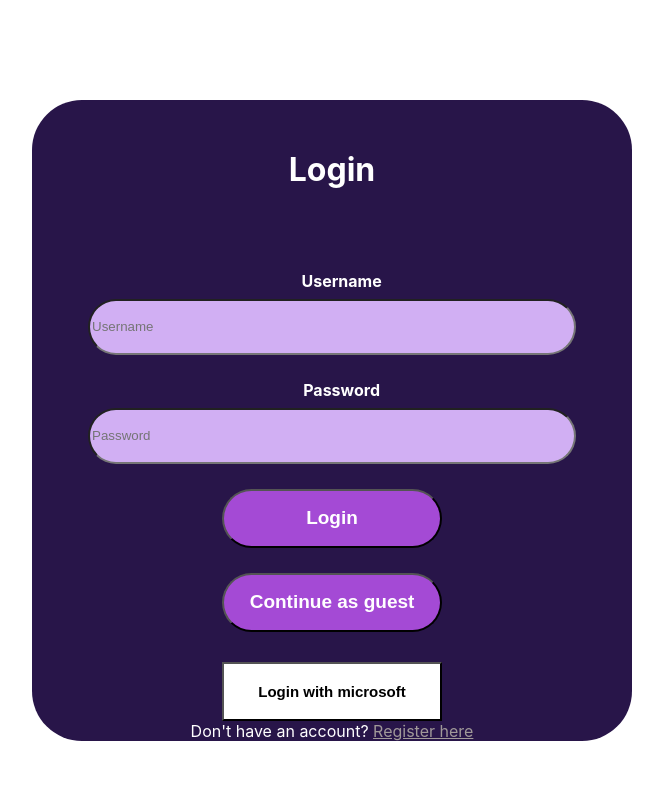
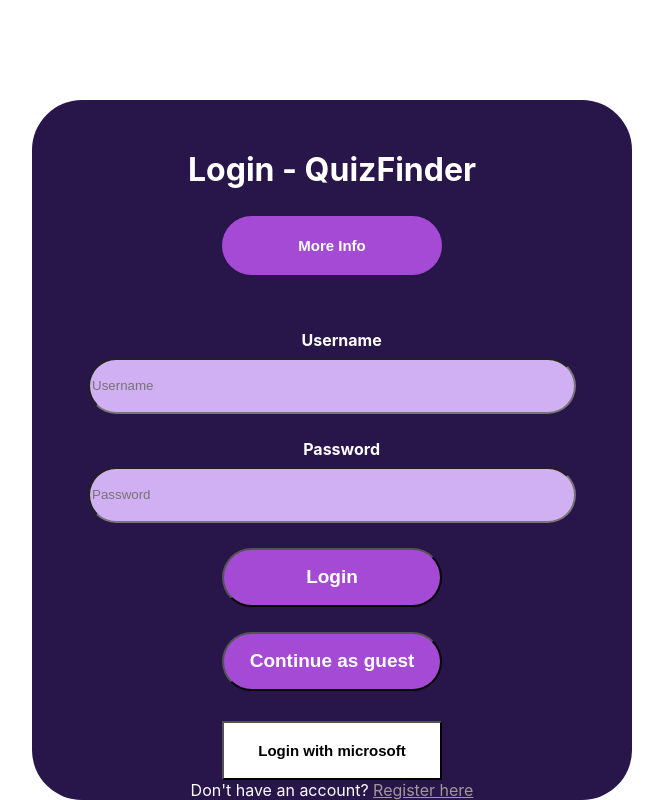
Before and after one commit to nikolasjaricfer/magna-creare, a React (Vite) app in the folder frontend/: page / in a window 1280 px wide. Shown: the whole page, without its empty margins (308-971 px from the left). Built offline with nearby package versions, Linux system fonts and the light colour scheme.

Commit message:
Add more info on Login page

```diff
--- a/frontend/src/components/Auth/Login.jsx
+++ b/frontend/src/components/Auth/Login.jsx
@@ -10,6 +10,10 @@ const Login = () => {
     const [password, setPassword] = useState('');
     const [error, setError] = useState(null);
     const [loading, setLoading] = useState(false);
+    const [isDropdownOpen, setIsDropdownOpen] = useState(false); // State for dropdown visibility
+
+
+
     const navigate = useNavigate();
     const { login } = useContext(AuthContext); // Get login function from AuthContext
 
@@ -64,9 +68,61 @@ const Login = () => {
 
     }
 
+         // Function to toggle the dropdown visibility
+    const toggleDropdownInfo = () => {
+        setIsDropdownOpen(!isDropdownOpen);
+    };
+
+
     return (
         <div className="container">
-            <h2>Login</h2>
+            <h2>Login - QuizFinder</h2>
+
+               {/* Dropdown Info Section */}
+               <div className="dropdownInfo">
+                <button
+                    className="dropdownInfoButton"
+                    onClick={toggleDropdownInfo}
+                >
+                    More Info
+                </button>
+                {/* Conditionally show dropdown content */}
+
+                {isDropdownOpen &&
+                <div className='info-text'>
+                   <h1>Welcome to QuizFinder</h1>
+                        <p>QuizFinder is a unique platform designed for pub quiz enthusiasts and organizers who want to expand their audience. Our application offers:</p>
+
+                        <ul>
+                            <strong>For quiz enthusiasts:</strong>
+                            <ul>
+                                <li>Easy quiz search by location, category, and difficulty.</li>
+                                <li>Display of all available quizzes on an interactive map through Google Maps integration.</li>
+                                <li>Option to apply and leave a review of the quiz.</li>
+                            </ul>
+                            <br></br>
+
+                            <strong>For organizers:</strong>
+                            <ul>
+                                <li>Quick and easy quiz publishing of information.</li>
+                                <li>Ability to get feedback on quizzes via reviews.</li>
+                                <li>Tracking the number of registrations and participant interest.</li>
+                            </ul>
+                        </ul>
+                        <br></br>
+                        <p>Join the QuizFinder community and make your quiz experience unforgettable!</p>
+                        <p><em>Your new favorite quiz destination - <strong>QuizFinder.</strong></em></p>
+
+                </div>
+                }
+
+
+
+
+
+        </div>
+
+
             {error && <p style={{ color: 'red' }}>{error}</p>}
             <form onSubmit={handleSubmit}>
                 <div className="username">
--- a/frontend/src/components/Auth/authStyles.css
+++ b/frontend/src/components/Auth/authStyles.css
@@ -9,6 +9,72 @@
     color: white;
     text-align: center;
 }
+
+
+/* DropdownInfo container */
+.dropdownInfo {
+    position: relative;
+    display: inline-block;
+}
+
+/* DropdownInfo button */
+.dropdownInfoButton {
+    background-color: rgba(164,74,213,255);
+    color: white;
+    padding: 10px 10px;
+    border: none;
+    cursor: pointer;
+    border-radius: 50px;
+    font-size: 15px;
+}
+
+/* DropdownInfo content (hidden by default) */
+.dropdownInfoContent {
+    display: none;
+    position: absolute;
+    background-color: #f9f9f9;
+    min-width: 90%;
+    margin-left: 5%;
+    min-height: 100%;
+    box-shadow: 0px 8px 16px rgba(0, 0, 0, 0.2);
+    z-index: 1;
+    border-radius: 50px;
+    padding: 10px;
+}
+
+/* DropdownInfo links */
+.dropdownInfoContent a {
+    color: black;
+    padding: 10px 12px;
+    text-decoration: none;
+    display: block;
+    border-bottom: 1px solid #ddd;
+    border-radius: 5px;
+}
+
+/* Add hover effect to DropdownInfo links */
+.dropdownInfoContent a:hover {
+    background-color: #f1f1f1;
+}
+
+.info-text {
+    background-color: #ffffff; /* Bijela pozadina */
+    border-radius: 10px; /* Zaobljeni rubovi */
+    padding: 15px; /* Unutarnji razmak */
+    margin: 20px auto; /* Vanjski razmak i centriranje */
+    max-width: 80%; /* Maksimalna širina */
+    font-size: 16px; /* Veličina fonta */
+    color: #000000; /* Tamnosiva boja teksta */
+}
+
+
+
+
+/* Show DropdownInfo when active */
+.dropdownInfoContent.show {
+    display: block;
+}
+
 
 h2{
     display: flex;
```
